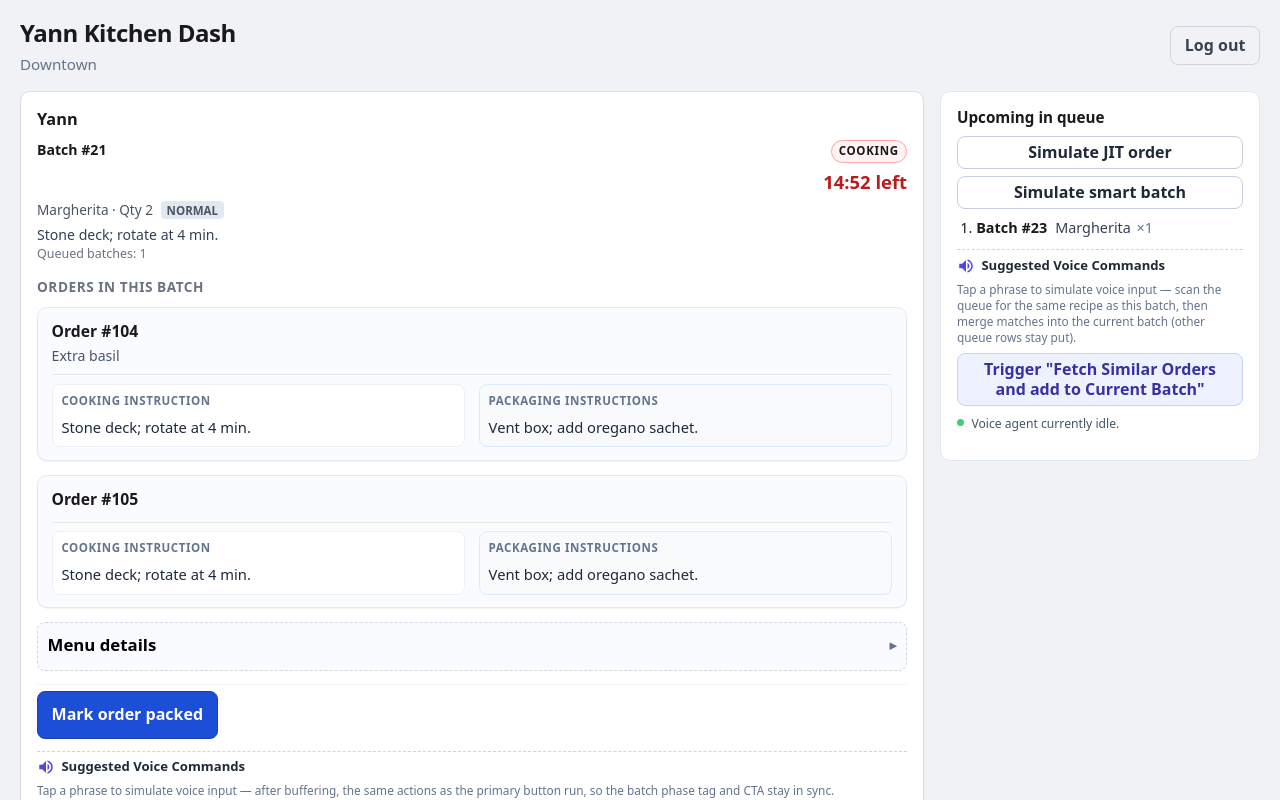
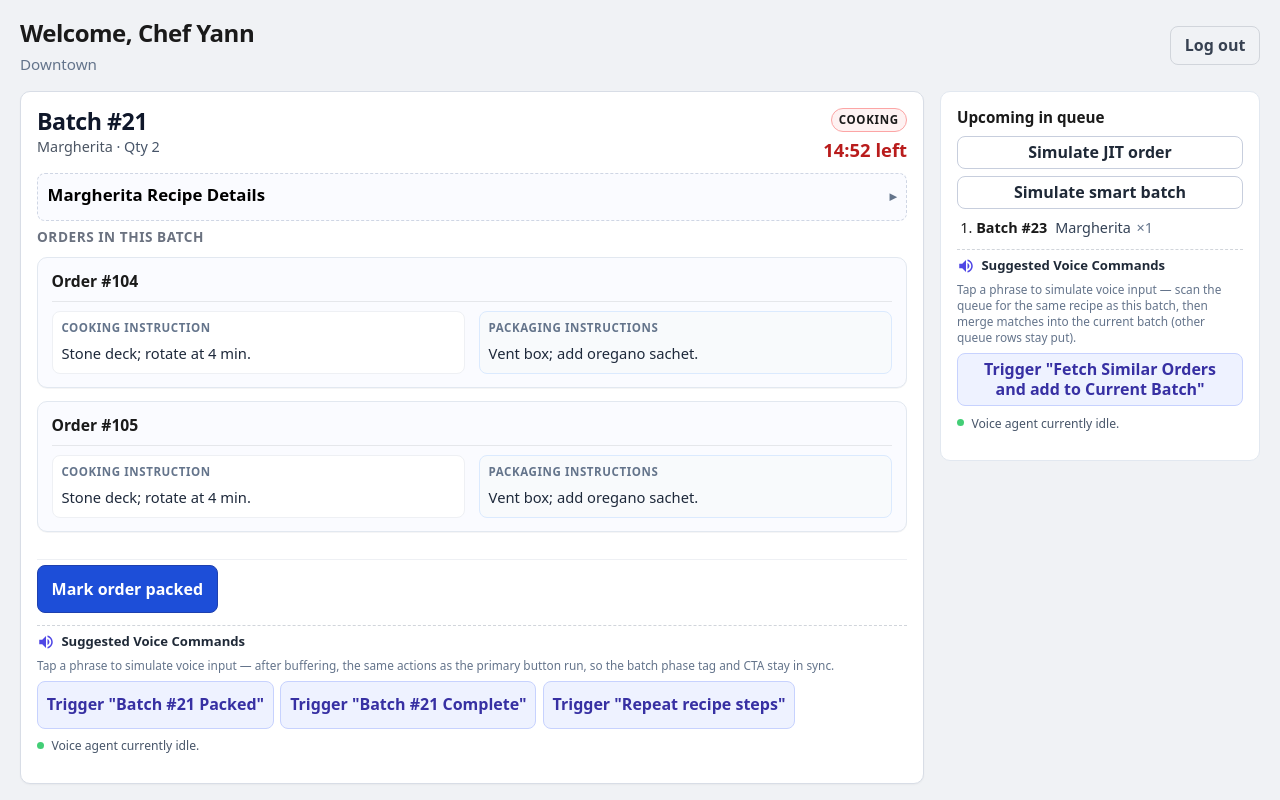
Before and after one commit to pran-av/pizza-kitchen-dash, a React (Vite) app: page / in a window 1280 px wide. Both pictures are taken after a click on the button "Cooking staff — Yann". Shown: the top 800 px of the page. Built offline with nearby package versions, Linux system fonts and the light colour scheme.

Commit message:
fix: UI touchups for Batch Panel

```diff
--- a/src/App.tsx
+++ b/src/App.tsx
@@ -35,7 +35,7 @@ export default function App() {
       onMarkReadyForPickup={() => k.markReadyForPickup(staffKey)}
       onInjectDemo={k.injectDemoBatch}
       onVoice={(cmd) => k.voiceCommand(staffKey, cmd)}
-      onMergeQueueBatchesIntoActive={(ids) => k.mergeQueueBatchesIntoActive(staffKey, ids)}
+      onMergeQueueBatchesIntoActive={(ids: string[]) => k.mergeQueueBatchesIntoActive(staffKey, ids)}
       readyForPickup={k.currentStore.readyForPickup}
       pickedUp={k.currentStore.pickedUp}
       delivered={k.currentStore.delivered}
--- a/src/components/StaffBatchCard.tsx
+++ b/src/components/StaffBatchCard.tsx
@@ -185,9 +185,7 @@ function applyVoiceCtaAfterSimulation(
 
 type Props = {
   staffKey: StaffKey;
-  staffLabel: string;
   batch: KitchenBatch | null;
-  queueLength: number;
   menuExpanded: boolean;
   now: number;
   onToggleMenu: () => void;
@@ -199,9 +197,7 @@ type Props = {
 
 export function StaffBatchCard({
   staffKey,
-  staffLabel,
   batch,
-  queueLength,
   menuExpanded,
   now,
   onToggleMenu,
@@ -300,13 +296,10 @@ export function StaffBatchCard({
   if (!batch) {
     return (
       <section className="staff-card staff-card--empty" aria-labelledby={`${staffKey}-heading`}>
-        <h2 id={`${staffKey}-heading`} className="staff-card__title">
-          {staffLabel}
+        <h2 id={`${staffKey}-heading`} className="staff-card__title staff-card__title--emptyLane">
+          No active batch
         </h2>
         <p className="staff-card__empty">No active batch. Next in queue will appear here.</p>
-        {queueLength > 0 ? (
-          <p className="staff-card__queue">Queued batches: {queueLength}</p>
-        ) : null}
       </section>
     );
   }
@@ -324,11 +317,16 @@ export function StaffBatchCard({
   return (
     <section className="staff-card" aria-labelledby={`${staffKey}-heading`}>
       <header className="staff-card__header">
-        <h2 id={`${staffKey}-heading`} className="staff-card__title">
-          {staffLabel}
-        </h2>
         <div className="staff-card__headerRow">
-          <span className="staff-card__batchId">Batch #{batch.batchNo}</span>
+          <div className="staff-card__headerMain">
+            <h2 id={`${staffKey}-heading`} className="staff-card__batchHeading">
+              Batch #{batch.batchNo}
+            </h2>
+            <p className="staff-card__recipeMeta">
+              {batch.recipeName}
+              <span className="staff-card__qty"> · Qty {batch.quantity}</span>
+            </p>
+          </div>
           <div className="staff-card__headerRight">
             <span className={`staff-card__phase staff-card__phase--${batch.phase}`}>{phaseLabel}</span>
             <div className="staff-card__headerTimers" aria-live="polite">
@@ -353,61 +351,7 @@ export function StaffBatchCard({
             </div>
           </div>
         </div>
-        <p className="staff-card__recipe">
-          {batch.recipeName}
-          <span className="staff-card__qty"> · Qty {batch.quantity}</span>
-          <span className={`staff-card__prio staff-card__prio--${batch.priority}`}>{batch.priority}</span>
-        </p>
-        {batch.cookingInstructions ? (
-          <p className="staff-card__instructions">{batch.cookingInstructions}</p>
-        ) : null}
-        {queueLength > 0 ? (
-          <p className="staff-card__queue">Queued batches: {queueLength}</p>
-        ) : null}
-      </header>
-
-      {batch.delayed && batch.phase === "cooking" ? (
-        <div className="staff-card__delayed" role="alert">
-          Delayed — timer ended. Finish when ready; next batch only after you release pickup.
-        </div>
-      ) : null}
-
-      <div className="staff-card__body">
-        <h3 className="staff-card__subheading">Orders in this batch</h3>
-        <div className="staff-card__orderCards" role="list">
-          {batch.orders.map((o) => (
-            <article key={o.orderId} className="staff-card__orderCard" role="listitem">
-              <header className="staff-card__orderCardHead">
-                <span className="staff-card__orderId">Order #{o.orderNo}</span>
-                {o.requirement ? <p className="staff-card__orderReq">{o.requirement}</p> : null}
-              </header>
-              <div className="staff-card__orderInstructionGrid">
-                <div className="staff-card__orderInstructionBlock">
-                  <h4 className="staff-card__orderInstructionLabel">Cooking instruction</h4>
-                  {cookingInstructionForOrders ? (
-                    <p className="staff-card__orderInstructionText">{cookingInstructionForOrders}</p>
-                  ) : (
-                    <p className="staff-card__orderInstructionText staff-card__orderInstructionText--muted">
-                      Not specified for this batch.
-                    </p>
-                  )}
-                </div>
-                <div className="staff-card__orderInstructionBlock staff-card__orderInstructionBlock--packaging">
-                  <h4 className="staff-card__orderInstructionLabel">Packaging instructions</h4>
-                  {packagingInstructionForOrders ? (
-                    <p className="staff-card__orderInstructionText">{packagingInstructionForOrders}</p>
-                  ) : (
-                    <p className="staff-card__orderInstructionText staff-card__orderInstructionText--muted">
-                      Not specified for this batch.
-                    </p>
-                  )}
-                </div>
-              </div>
-            </article>
-          ))}
-        </div>
-
-        <div className="staff-card__menuDetailsWrap">
+        <div className="staff-card__menuDetailsWrap staff-card__menuDetailsWrap--header">
           {menuDictationVoiceActive ? (
             <div className="staff-card__menuDictationStatus" role="status" aria-live="polite">
               <span className="staff-card__voiceAgentDot" aria-hidden />
@@ -416,7 +360,7 @@ export function StaffBatchCard({
           ) : null}
           <CollapsibleMenu
             id={`menu-${staffKey}`}
-            title="Menu details"
+            title={`${batch.recipeName} Recipe Details`}
             expanded={menuExpanded}
             onToggle={onToggleMenu}
           >
@@ -446,6 +390,48 @@ export function StaffBatchCard({
             </dl>
           </CollapsibleMenu>
         </div>
+      </header>
+
+      {batch.delayed && batch.phase === "cooking" ? (
+        <div className="staff-card__delayed" role="alert">
+          Delayed — timer ended. Finish when ready; next batch only after you release pickup.
+        </div>
+      ) : null}
+
+      <div className="staff-card__body">
+        <h3 className="staff-card__subheading">Orders in this batch</h3>
+        <div className="staff-card__orderCards" role="list">
+          {batch.orders.map((o) => (
+            <article key={o.orderId} className="staff-card__orderCard" role="listitem">
+              <header className="staff-card__orderCardHead">
+                <span className="staff-card__orderId">Order #{o.orderNo}</span>
+              </header>
+              <div className="staff-card__orderInstructionGrid">
+                <div className="staff-card__orderInstructionBlock">
+                  <h4 className="staff-card__orderInstructionLabel">Cooking instruction</h4>
+                  {cookingInstructionForOrders ? (
+                    <p className="staff-card__orderInstructionText">{cookingInstructionForOrders}</p>
+                  ) : (
+                    <p className="staff-card__orderInstructionText staff-card__orderInstructionText--muted">
+                      Not specified for this batch.
+                    </p>
+                  )}
+                </div>
+                <div className="staff-card__orderInstructionBlock staff-card__orderInstructionBlock--packaging">
+                  <h4 className="staff-card__orderInstructionLabel">Packaging instructions</h4>
+                  {packagingInstructionForOrders ? (
+                    <p className="staff-card__orderInstructionText">{packagingInstructionForOrders}</p>
+                  ) : (
+                    <p className="staff-card__orderInstructionText staff-card__orderInstructionText--muted">
+                      Not specified for this batch.
+                    </p>
+                  )}
+                </div>
+              </div>
+            </article>
+          ))}
+        </div>
+
       </div>
 
       <footer className="staff-card__footer staff-card__footer--actions">
--- a/src/dashboard.css
+++ b/src/dashboard.css
@@ -307,9 +307,28 @@
   margin-bottom: 0.25rem;
 }
 
-.staff-card__batchId {
-  font-size: 0.88rem;
-  font-weight: 600;
+.staff-card__headerMain {
+  flex: 1 1 auto;
+  min-width: 0;
+  display: flex;
+  flex-direction: column;
+  align-items: flex-start;
+  gap: 0.15rem;
+}
+
+.staff-card__batchHeading {
+  margin: 0;
+  font-size: 1.45rem;
+  font-weight: 800;
+  line-height: 1.15;
+  letter-spacing: -0.02em;
+  color: #0f172a;
+}
+
+.staff-card__title--emptyLane {
+  font-size: 1.05rem;
+  font-weight: 700;
+  color: #334155;
 }
 
 .staff-card__headerRight {
@@ -342,9 +361,11 @@
   font-weight: 500;
 }
 
-.staff-card__recipe {
-  margin: 0 0 0.35rem;
-  font-size: 0.85rem;
+.staff-card__recipeMeta {
+  margin: 0;
+  font-size: 0.9rem;
+  font-weight: 500;
+  line-height: 1.35;
   color: #4b5563;
 }
 
@@ -391,14 +412,7 @@
 .staff-card__orderCardHead .staff-card__orderId {
   display: block;
   font-size: 0.98rem;
-  margin: 0 0 0.2rem;
-}
-
-.staff-card__orderReq {
   margin: 0;
-  font-size: 0.88rem;
-  line-height: 1.45;
-  color: #475569;
 }
 
 .staff-card__orderInstructionGrid {
@@ -688,12 +702,6 @@
   color: #991b1b;
 }
 
-.staff-card__instructions {
-  margin: 0.35rem 0 0;
-  font-size: 0.88rem;
-  color: #334155;
-}
-
 .staff-card__footerCtaBanner {
   flex: 1 1 100%;
   width: 100%;
@@ -893,6 +901,11 @@
 
 .staff-card__menuDetailsWrap {
   margin-top: 0.85rem;
+}
+
+
+.staff-card__menuDetailsWrap--header {
+  margin-top: 0.55rem;
 }
 
 .staff-card__menuDictationStatus {
--- a/src/views/StaffStoreDashboard.tsx
+++ b/src/views/StaffStoreDashboard.tsx
@@ -111,7 +111,7 @@ export function StaffStoreDashboard({
     <div className="dashboard dashboard--staff">
       <header className="dashboard__header">
         <div>
-          <h1 className="dashboard__title">Yann Kitchen Dash</h1>
+          <h1 className="dashboard__title">Welcome, Chef {staffLabel}</h1>
           <p className="dashboard__subtitle">{storeName}</p>
         </div>
         <div className="dashboard__headerActions">
@@ -137,9 +137,7 @@ export function StaffStoreDashboard({
           <div className="dashboard__batchAndQueue">
             <StaffBatchCard
               staffKey={staffKey}
-              staffLabel={staffLabel}
               batch={lane.activeBatch}
-              queueLength={lane.queue.length}
               menuExpanded={lane.menuExpanded}
               now={now}
               onToggleMenu={onToggleMenu}
@@ -193,7 +191,7 @@ export function StaffStoreDashboard({
                       type="button"
                       className="btn btn--voiceSuggested"
                       disabled={similarBusy}
-                      title='Scan the queue for batches with the same recipe as the current batch.'
+                      title="Scan the queue for batches with the same recipe as the current batch."
                       onClick={runFetchSimilar}
                     >
                       {"Trigger \"Fetch Similar Orders and add to Current Batch\""}
```
